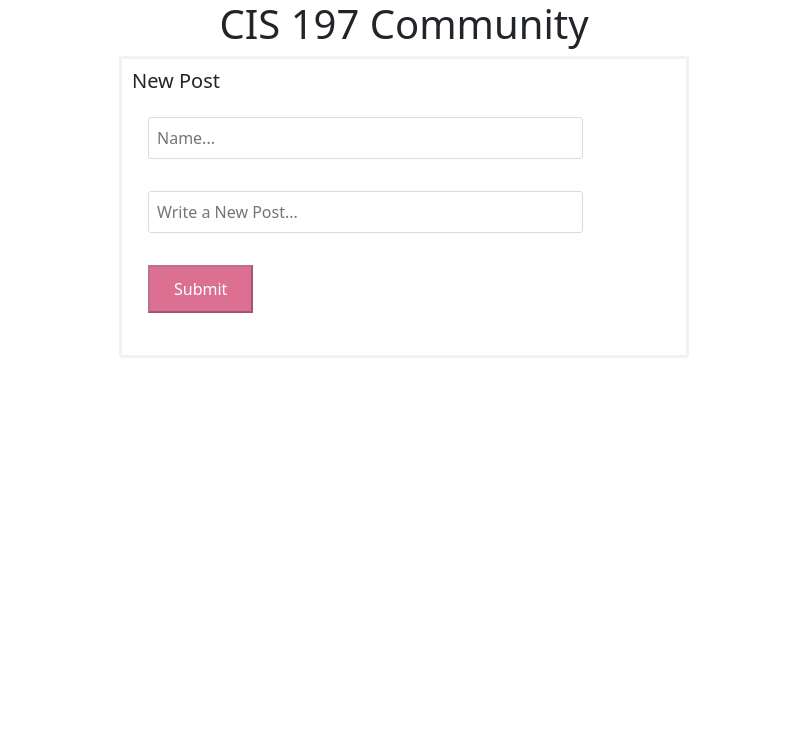
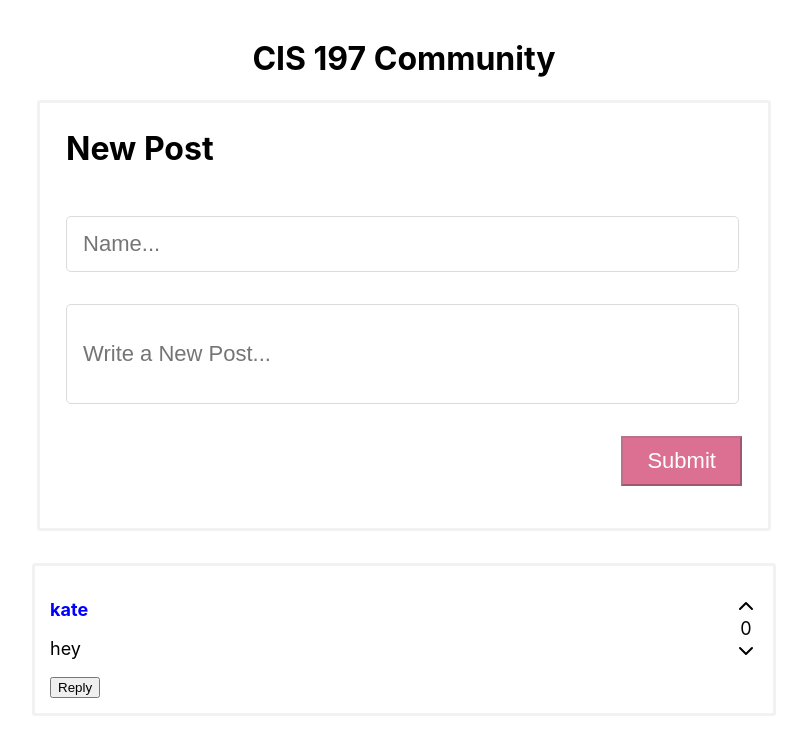
Before and after one commit to kathfree3/HW4, a React (Vite) app: page / in a window 1280 px wide. Shown: the top 754 px of the page, without its empty margins (236-1043 px from the left). Built offline with nearby package versions, Linux system fonts and the light colour scheme.

Commit message:
reply functionality working with basic style

```diff
--- a/index.html
+++ b/index.html
@@ -1,8 +1,4 @@
 <html>
-  <head>
-    <meta name="viewport" content="width=device-width, initial-scale=1" />
-    <link href="https://cdn.jsdelivr.net/npm/bootstrap@5.0.0-beta2/dist/css/bootstrap.min.css" rel="stylesheet" integrity="sha384-BmbxuPwQa2lc/FVzBcNJ7UAyJxM6wuqIj61tLrc4wSX0szH/Ev+nYRRuWlolflfl" crossorigin="anonymous" />
-  </head>
   <body>
     <div id="react-root"></div>
     <script src="./index.js"></script>
--- a/package.json
+++ b/package.json
@@ -5,6 +5,7 @@
   "main": "index.js",
   "scripts": {
     "test": "echo \"Error: no test specified\" && exit 1",
+    "lint": "node ./scripts/lint",
     "start": "parcel index.html"
   },
   "repository": {
--- /dev/null
+++ b/src/App.css
@@ -0,0 +1,8 @@
+html {
+    font-family: Work Sans,-apple-system,BlinkMacSystemFont,Segoe UI,Roboto,Oxygen,Ubuntu,Cantarell,Fira Sans,Droid Sans,Helvetica Neue,sans-serif;
+}
+
+.post-username {
+    color: blue;
+    font-weight: bold;
+}
--- a/src/App.js
+++ b/src/App.js
@@ -1,28 +1,33 @@
 // package imports
 import React, { useState } from 'react'
+import s from 'styled-components'
 
 // local imports
 import Title from './components/Title'
 import NewPost from './components/NewPost'
 import PostResults from './components/PostResults'
-// import './App.css'
+import './App.css'
+
+const Container = s.div`
+  margin: auto;
+  padding: 10px;
+  width: 70%;
+  justify-content: center;
+  h1 {
+    text-align: center;
+    display: block;
+  }
+`
 
 const App = () => {
-  const [postData, setPostData] = useState([])
-  const [newData, setNewData] = useState([])
+  const [postData, setPostData] = useState([{ name: 'kate', content: 'hey' }])
 
   return (
-    <div className="container">
-      <div className="row" style={{ 'text-align': 'center' }}>
-        <Title />
-      </div>
-      <div className="row" style={{ 'text-align': 'center' }}>
-        <NewPost setNewData={setNewData} />
-      </div>
-      <div className="row" style={{ 'text-align': 'center' }}>
-        <PostResults newData={newData} postData={postData} />
-      </div>
-    </div>
+    <Container>
+      <Title />
+      <NewPost postData={postData} setPostData={setPostData} />
+      <PostResults postData={postData} />
+    </Container>
   )
 }
 export default App
--- /dev/null
+++ b/src/components/MakeReply.js
@@ -0,0 +1,53 @@
+import React, { useState } from 'react'
+import s from 'styled-components'
+
+import { SubmitButton } from './NewPost'
+
+const MakeReply = ({
+  previousName, addNewReply, replies, setMakeNewReview,
+}) => {
+  const [name, setName] = useState('')
+  const [content, setContent] = useState(`@${previousName}`)
+
+  const submit = () => {
+    addNewReply([...replies, { name, content }])
+    setMakeNewReview(false)
+    setName('')
+    setContent('')
+  }
+  const shouldBeDisabled = name === '' || content === ''
+
+  return (
+    <MakeReplyContainer>
+      <form>
+        <Input value={name} type="text" onChange={e => setName(e.target.value)} placeholder="Name..." />
+        <Input desc value={content} type="text" onChange={e => setContent(e.target.value)} placeholder="Write a New Post..." />
+        <SubmitButton type="reset" onClick={() => submit()} disabled={shouldBeDisabled} value="Submit" />
+      </form>
+    </MakeReplyContainer>
+  )
+}
+
+export default MakeReply
+
+const MakeReplyContainer = s.div`
+  margin: auto;
+  padding: 10px;
+  width: 100%;
+  display: flex;
+  flex-direction: column;
+  border: 3px solid #f2f2f2;
+  border-radius: 3px;
+`
+
+const Input = s.input`
+  display: flex;
+  font-size: 22px;
+  border: solid 1px #dbdbdb;
+  border-radius: 5px;
+  color: #262626;
+  padding: 16px;
+  width: 95%;
+  margin: 2rem 1rem;
+  height: ${props => (props.desc ? '100px' : '56px')};
+`
--- a/src/components/NewPost.js
+++ b/src/components/NewPost.js
@@ -1,57 +1,62 @@
 import React, { useState } from 'react'
 import s from 'styled-components'
 
-const Container = s.div`
+const NewPostContainer = s.div`
   margin: auto;
+  margin-bottom: 2rem;
   padding: 10px;
-  width: 50%;
+  width: 80%;
   display: flex;
   flex-direction: column;
-  justify-content: center;
   border: 3px solid #f2f2f2;
   border-radius: 3px;
-  h5 {
-    text-align: left;
-    display: block;
+  h3 {
+    margin: 1rem;
+    font-size: 2em;
   }
 `
-const Form = s.form`
-  text-align: left;
-  display: block;
-`
-const SubmitButton = s.input`
+export const SubmitButton = s.input`
   background: palevioletred;
   color: white;
   margin: 1rem;
   padding: 10px 24px;
   text-align: center;
+  display: flex;
+  font-size: 22px;
+  margin-left: auto;
 `
 
 const Input = s.input`
-  font-size: 16px;
+  display: flex;
+  font-size: 22px;
   border: solid 1px #dbdbdb;
-  border-radius: 3px;
+  border-radius: 5px;
   color: #262626;
-  padding: 8px;
-  width: 80%;
-  margin: 1rem;
+  padding: 16px;
+  width: 95%;
+  margin: 2rem 1rem;
+  height: ${props => (props.desc ? '100px' : '56px')};
 `
 
-const NewPost = ({ setNewData }) => {
+const NewPost = ({ postData, setPostData }) => {
   const [name, setName] = useState('')
   const [content, setContent] = useState('')
 
+  const submit = () => {
+    setPostData([...postData, { name, content }])
+    setName('')
+    setContent('')
+  }
   const shouldBeDisabled = name === '' || content === ''
-
   return (
-    <Container>
-      <h5> New Post</h5>
-      <Form>
-        <Input type="text" onChange={e => setName(e.target.value)} placeholder="Name..." />
-        <Input type="text" onChange={e => setContent(e.target.value)} placeholder="Write a New Post..." />
-        <SubmitButton type="reset" onClick={() => setNewData({ name, content })} disabled={shouldBeDisabled} value="Submit" />
-      </Form>
-    </Container>
+    <NewPostContainer>
+      <h3> New Post</h3>
+      <form>
+        <Input value={name} type="text" onChange={e => setName(e.target.value)} placeholder="Name..." />
+        <Input desc value={content} type="text" onChange={e => setContent(e.target.value)} placeholder="Write a New Post..." />
+        <SubmitButton type="reset" onClick={() => submit()} disabled={shouldBeDisabled} value="Submit" />
+      </form>
+    </NewPostContainer>
   )
 }
 
--- a/src/components/Post.js
+++ b/src/components/Post.js
@@ -1,19 +1,79 @@
 import React, { useState } from 'react'
+import s from 'styled-components'
 
 // local imports
+import { render } from 'react-dom'
 import Voter from './Voter'
+import MakeReply from './MakeReply'
 
-const Post = ({ name, content }) => (
-  <div className="container">
-    <hr />
-    <p>
+const Container = s.div`
+  margin: auto;
+  margin-bottom: 2rem;
+  padding: 15px;
+  width: 80%;
+  display: flex;
+  flex-wrap: wrap;
+  border: 3px solid #f2f2f2;
+  border-radius: 3px;
+  box-shadow: 5px;
+  align-items: center;
+  p, span {
+    font-size: 18px;
+  }
+`
+const RowBreak = s.div`
+  flex-basis: 100%;
+  height: 0;
+`
+
+const VoterStyle = s.span`
+  margin-left: auto;
+`
+const Replies = s.div`
+  width: 100%;
+  div {
+    border-left: 2px solid;
+  }
+`
+const Post = ({ name, content }) => {
+  const [makeNewReview, setMakeNewReview] = useState(false)
+  const [replies, addNewReply] = useState([])
+
+  const hasReplies = replies.length !== 0
+
+  const renderReplies = () => (
+    <Replies>
+      {replies.map((elem, i) => (
+        <Post name={elem.name} content={elem.content} />
+      ))}
+    </Replies>
+  )
+
+  return (
+    <Container>
+      <span>
+        <p className="post-username">
           {name}
         </p>
         <p>
           {content}
         </p>
+      </span>
+      <VoterStyle>
         <Voter />
+      </VoterStyle>
+      <RowBreak />
+      <button type="button" onClick={() => setMakeNewReview(!makeNewReview && replies.length < 3)}>
+        Reply
+      </button>
+      <RowBreak hidden={!makeNewReview} />
+      <div className="testing" hidden={!makeNewReview}>
+        <MakeReply previousName={name} addNewReply={addNewReply} replies={replies} setMakeNewReview={setMakeNewReview} />
       </div>
+      <RowBreak />
+      {hasReplies && renderReplies()}
+    </Container>
   )
+}
 
 export default Post
--- a/src/components/PostResults.js
+++ b/src/components/PostResults.js
@@ -3,17 +3,12 @@ import React from 'react'
 // local imports
 import Post from './Post'
 
-const PostResults = ({ newData, postData }) => {
-  if (newData.length !== 0) {
-    postData.push(newData)
-  }
-  return (
+const PostResults = ({ postData }) => (
+  postData.map(({ name, content, replies }, i) => (
     <div>
-      {postData.map((p, i) => (
-        <Post name={p.name} content={p.content} key={p} />
-      ))}
+      <Post name={name} content={content} />
     </div>
-  )
-}
+  ))
+)
 
 export default PostResults
--- a/src/components/Voter.js
+++ b/src/components/Voter.js
@@ -1,10 +1,18 @@
 import React, { useState } from 'react'
+import s from 'styled-components'
 
+const VoterStyle = s.div`
+  margin: auto;
+  display: flex;
+  justify-content: space-between;
+  flex-direction: column;
+  align-items: center;
+`
 const Voter = () => {
   const [voteCount, setVoteCount] = useState(0)
 
   return (
-    <>
+    <VoterStyle>
       <svg
         onClick={() => setVoteCount(voteCount + 1)}
         width="24"
@@ -34,7 +42,7 @@ const Voter = () => {
       >
         <path d="M6 9l6 6 6-6" />
       </svg>
-    </>
+    </VoterStyle>
   )
 }
 
```
Lines whose indentation alone changed are shown as unchanged.
